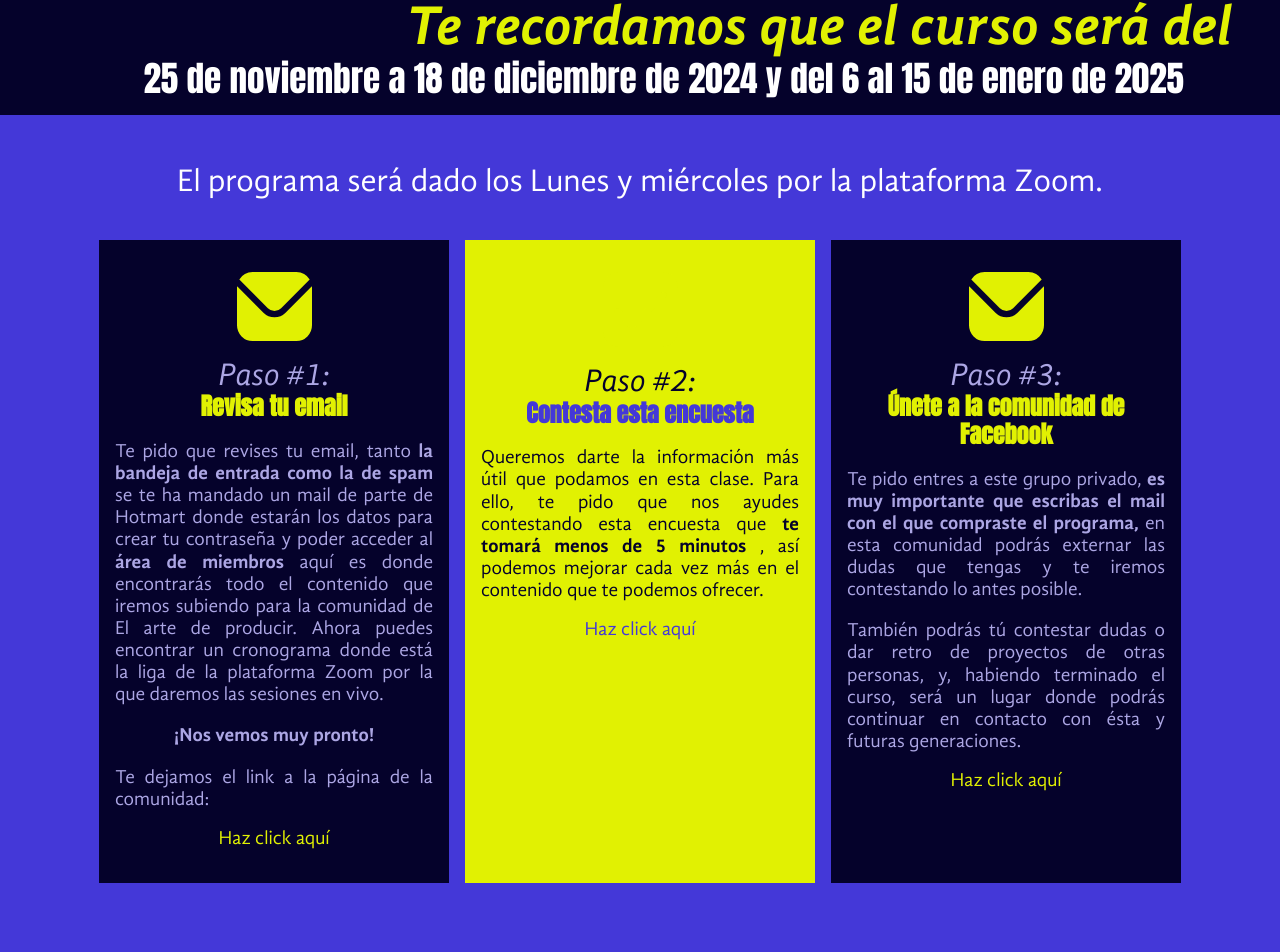
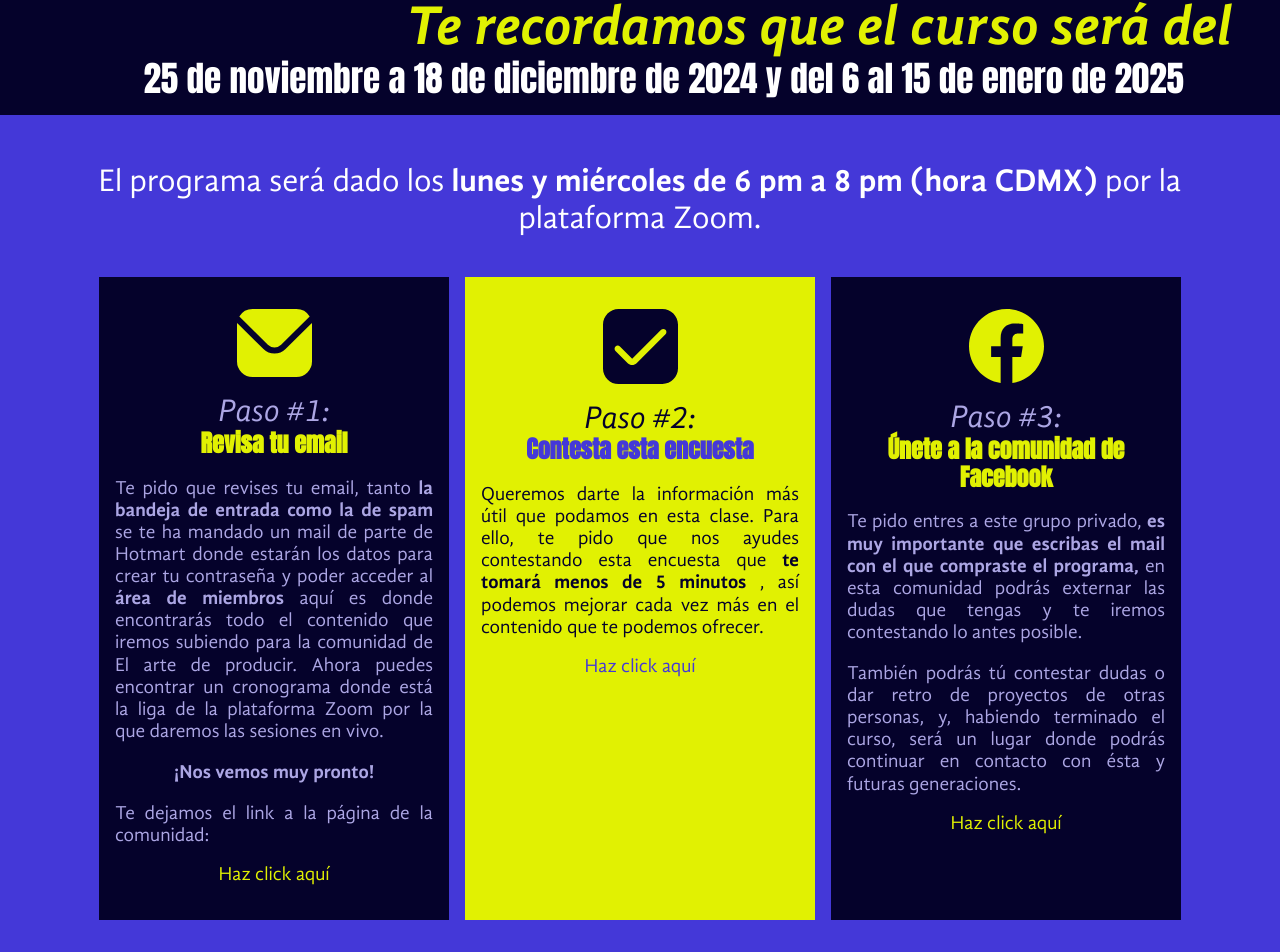
Before and after one commit to JulianRB17/producir-frontend, a React (Vite) app: page /cierre-v in a window 1280 px wide. Shown: the part 947-1899 px from the top of the page. Built offline with nearby package versions, Linux system fonts and the light colour scheme; no server answers.

Commit message:
Cambiados logos de /cierre-v y formato de las fechas: negritas

```diff
--- a/src/pages/cierreVenta/components/pasosV/PasosV.jsx
+++ b/src/pages/cierreVenta/components/pasosV/PasosV.jsx
@@ -3,7 +3,8 @@ import { motion } from 'framer-motion';
 import { Link } from 'react-router-dom';
 
 import bookmarkSrc from '../../../../assets/imgs/bookmark.svg';
-import checkboxSrc from '../../../../assets/imgs/checkbox.svg';
+import fbMonoSrc from '../../../../assets/imgs/fb-mono.svg';
+import checkboxAzulSrc from '../../../../assets/imgs/checkbox-azul.svg';
 import mailSrc from '../../../../assets/imgs/mail.svg';
 
 export default function PasosV({ titleVariants, btnVariants, urls, dates }) {
@@ -33,7 +34,11 @@ export default function PasosV({ titleVariants, btnVariants, urls, dates }) {
         </motion.p>
       </motion.div>
       <p className='pasos-v__text pasos-v__text_instructions'>
-        El programa será dado los {dates.diaSemanaDate} por la plataforma Zoom.
+        El programa será dado los{' '}
+        <span className='pasos-v__text_accent'>
+          {dates.diaSemanaDate} de {dates.programaHoraDate}
+        </span>{' '}
+        por la plataforma Zoom.
       </p>
       <div className='pasos-v__container pasos-v__container_elements'>
         <div className='pasos-v__element'>
@@ -76,7 +81,7 @@ export default function PasosV({ titleVariants, btnVariants, urls, dates }) {
 
         <div className='pasos-v__element pasos-v__element_amarillo'>
           <img
-            src={checkboxSrc}
+            src={checkboxAzulSrc}
             alt='Ícono de encuesta'
             className='pasos-v__img'
           />
@@ -110,7 +115,11 @@ export default function PasosV({ titleVariants, btnVariants, urls, dates }) {
         </div>
 
         <div className='pasos-v__element'>
-          <img src={mailSrc} alt='Ícono de email' className='pasos-v__img' />
+          <img
+            src={fbMonoSrc}
+            alt='Ícono de facebook'
+            className='pasos-v__img'
+          />
           <h3 className='pasos-v__label'>Paso #3:</h3>
           <h3 className='pasos-v__element-title'>
             Únete a la comunidad de Facebook
--- a/src/utils/data.js
+++ b/src/utils/data.js
@@ -4,7 +4,7 @@ export const dates = {
 
   modulesDate:
     '25 de noviembre a 18 de diciembre de 2024 y del 6 al 15 de enero de 2025',
-  diaSemanaDate: 'Lunes y miércoles',
+  diaSemanaDate: 'lunes y miércoles',
   programaHoraDate: '6 pm a 8 pm (hora CDMX)',
 
   moduleDate_1: '25 de noviembre',
```
Also changed, not shown: src/assets/imgs/checkbox-azul.svg (added), src/assets/imgs/fb-mono.svg (added).
